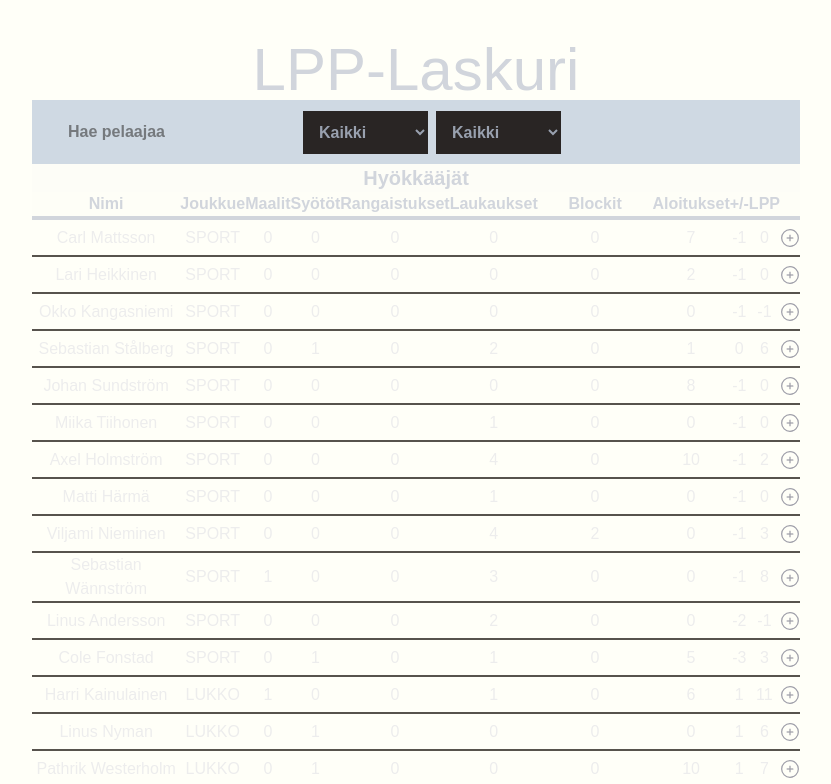
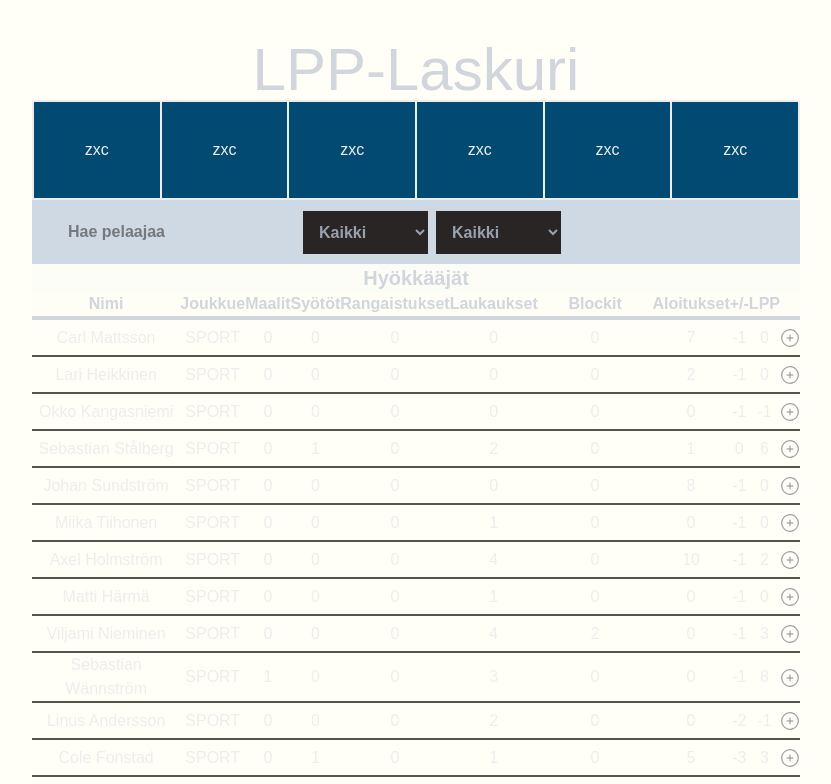
Before and after one commit to jamizan/liigaporssi2.0, a Next.js app in the folder liiga/: page / in a window 1280 px wide. Shown: the top 784 px of the page, without its empty margins (224-1055 px from the left). Built offline with nearby package versions, Linux system fonts and the light colour scheme.

Commit message:
New picked players table
Made table for chosen players after a button push

```diff
--- a/liiga/src/app/components/ContentTable.jsx
+++ b/liiga/src/app/components/ContentTable.jsx
@@ -61,6 +61,10 @@ export function TeamSelect(team) {
     }
   }
 }
+export function addRemove(){
+  console.log();
+
+}
 
 export default function ContentTable() {
   const [players, setPlayers] = useState([]);
@@ -110,6 +114,7 @@ export default function ContentTable() {
                 <button
                   title="Valitse"
                   className="group cursor-pointer outline-none hover:rotate-90 duration-300"
+                  onClick={addRemove}
                 >
                   <svg
                     xmlns="http://www.w3.org/2000/svg"
--- /dev/null
+++ b/liiga/src/app/components/SelectedTable.jsx
@@ -0,0 +1,18 @@
+"use client"
+
+export default function SelectedTable(){
+    return(
+        <table className="text-center h-full p-px">
+            <tbody>
+                <tr>
+                    <td className="border-2 h-full">zxc</td>
+                    <td className="border-2 h-full">zxc</td>
+                    <td className="border-2 h-full">zxc</td>
+                    <td className="border-2 h-full">zxc</td>
+                    <td className="border-2 h-full">zxc</td>
+                    <td className="border-2 h-full">zxc</td>
+                </tr>
+            </tbody>
+        </table>
+    );
+}
--- a/liiga/src/app/page.tsx
+++ b/liiga/src/app/page.tsx
@@ -3,6 +3,7 @@
 import { useEffect, useState } from 'react';
 import ToolBar from './components/ToolBar.jsx';
 import ContentTable from '@/app/components/ContentTable.jsx';
+import SelectedTable from '@/app/components/SelectedTable.jsx'
 
 
 export default function Home() {
@@ -13,6 +14,9 @@ export default function Home() {
     <div className="header">
       <h1 className="text-gray-300 text-6xl text-center mt-10">LPP-Laskuri</h1>
     </div>
+    <div className='flex flex-col justify-center w-[60%] h-[100px] ml-[20%] bg-sky-900'>
+      <SelectedTable />
+    </div>
     <div className='w-full flex flex-col justify-center ml-[20%]' id='toolBar'>
       {ToolBar()}
     </div>
```
